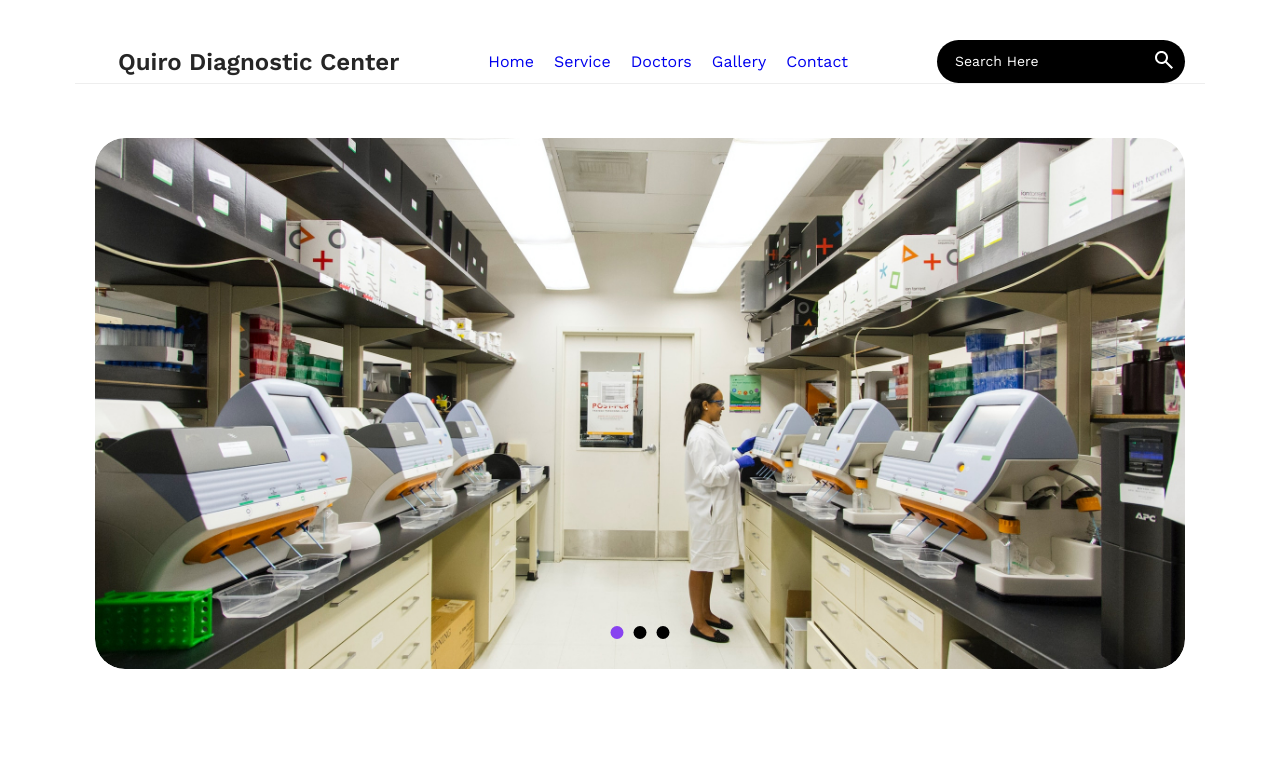
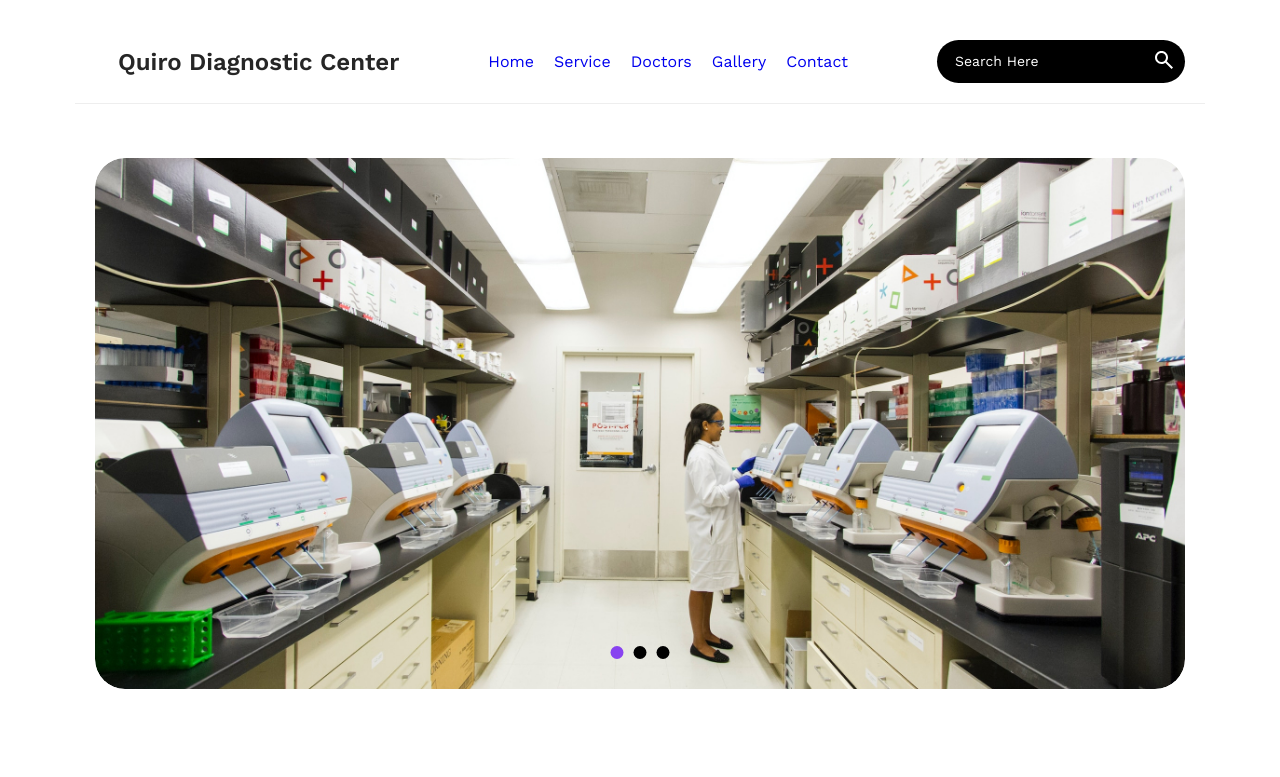
Before and after one commit to anfoot01/Diagnostic-center, a plain HTML site: page index.html in a window 1280 px wide. Shown: the top 777 px of the page. Drawn offline with nearby package versions, Linux system fonts and the light colour scheme.

Commit message:
adding effects

```diff
--- a/scss/components/_header.scss
+++ b/scss/components/_header.scss
@@ -8,6 +8,7 @@
 	padding: 0 20rem;
 	margin-inline: auto;
 	margin-top: 40rem;
+	padding-bottom: 20rem;
 	&__logo {
 		color: rgb(38, 38, 38);
 		font-family: var(--ff);
```
Also changed, not shown: style.css.
